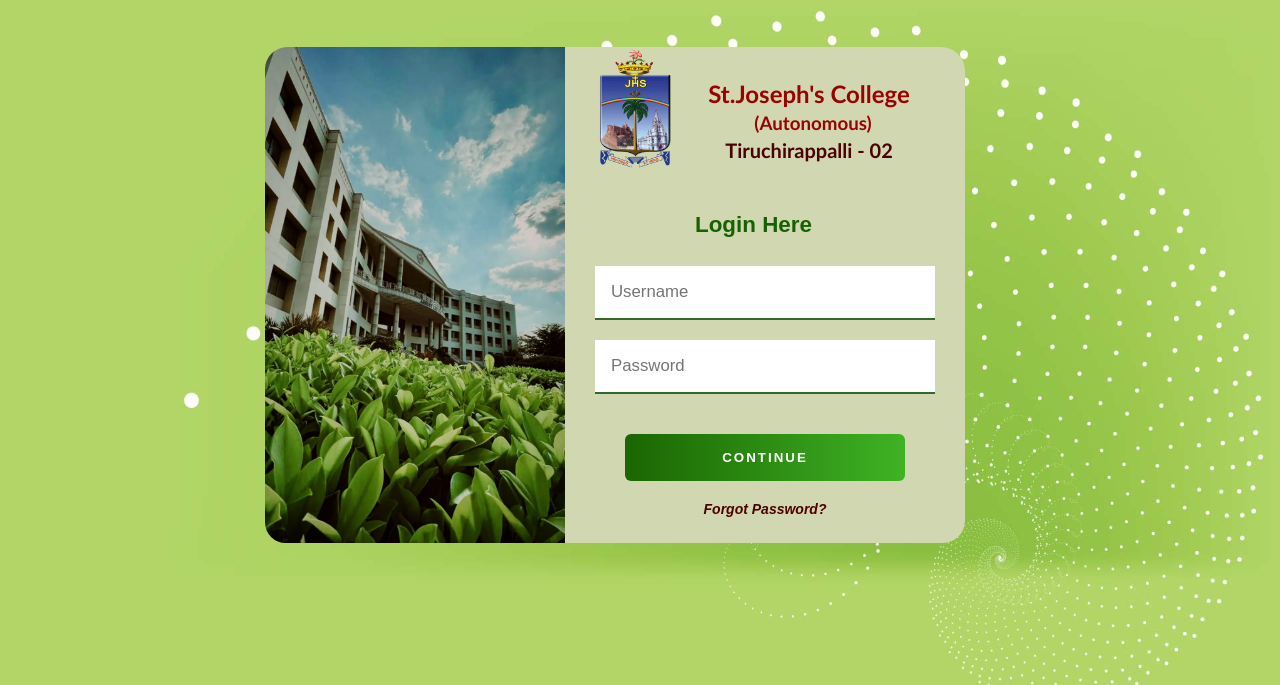
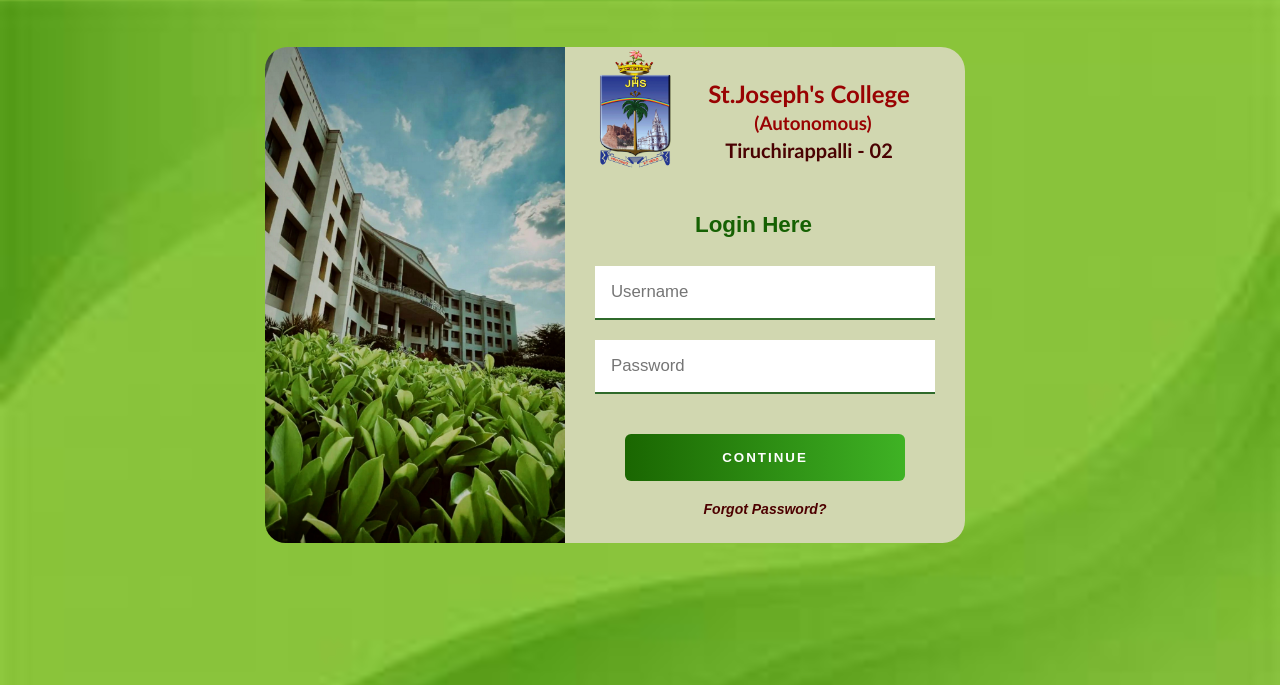
Before and after one commit to alanraja5420/hallbooking, a PHP site: page /login/login.php in a window 1280 px wide. Shown: the top 685 px of the page. Run offline with PHP 8.4, Linux system fonts and the light colour scheme.

Commit message:
background image update in login page

```diff
--- a/login/style1.css
+++ b/login/style1.css
@@ -6,7 +6,7 @@
 }
 
 body{
-    background-image: url(bac4.jpg);
+    background-image: url(bac5.jpg);
     background-size: cover;
     width: 400px;
     height: 400px;
```
Also changed, not shown: login/bac5.jpg (added).
